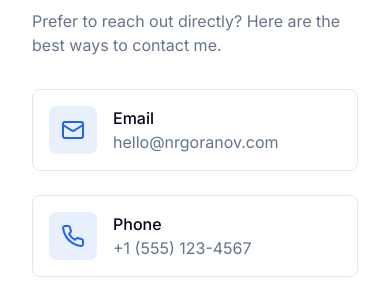
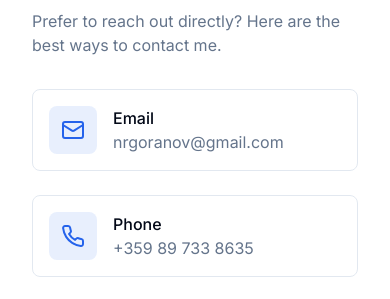
Before and after one commit to NRGoranov/NRG-PORTFOLIO, a Next.js app: page /contact in a window 390 px wide. Shown: the part 1280-1579 px from the top of the page. Built offline with nearby package versions, Linux system fonts and the light colour scheme.

Commit message:
Update contact information: phone to +359 89 733 8635 and email to nrgoranov@gmail.com

```diff
--- a/src/app/contact/page.tsx
+++ b/src/app/contact/page.tsx
@@ -46,14 +46,14 @@ export default function ContactPage() {
     {
       icon: Mail,
       label: 'Email',
-      value: 'hello@nrgoranov.com',
-      href: 'mailto:hello@nrgoranov.com'
+      value: 'nrgoranov@gmail.com',
+      href: 'mailto:nrgoranov@gmail.com'
     },
     {
       icon: Phone,
       label: 'Phone',
-      value: '+1 (555) 123-4567',
-      href: 'tel:+15551234567'
+      value: '+359 89 733 8635',
+      href: 'tel:+359897338635'
     },
     {
       icon: MapPin,
@@ -305,7 +305,7 @@ export default function ContactPage() {
             </p>
             <div className="flex flex-col sm:flex-row gap-4 justify-center">
               <Button asChild size="lg" className="text-base">
-                <a href="mailto:hello@nrgoranov.com">
+                <a href="mailto:nrgoranov@gmail.com">
                   <Mail className="mr-2 h-4 w-4" />
                   Send Email
                 </a>
```
